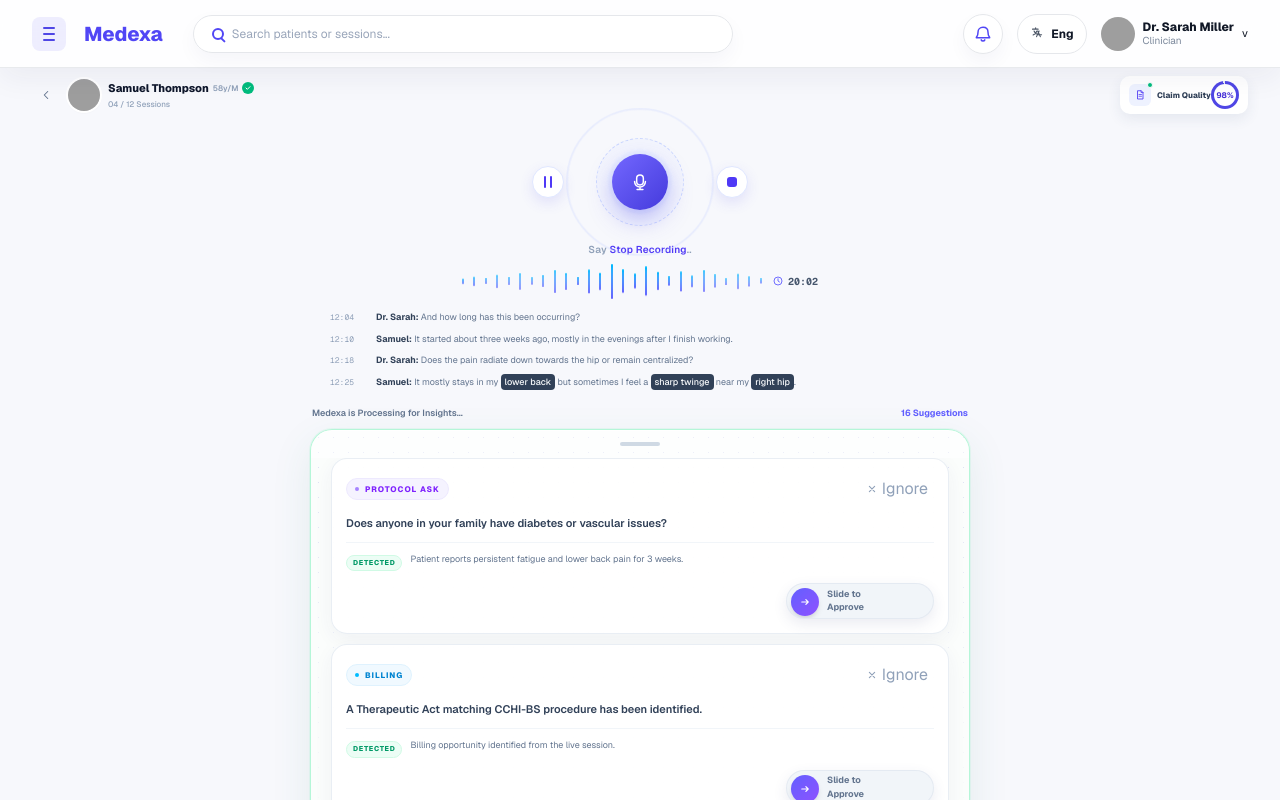
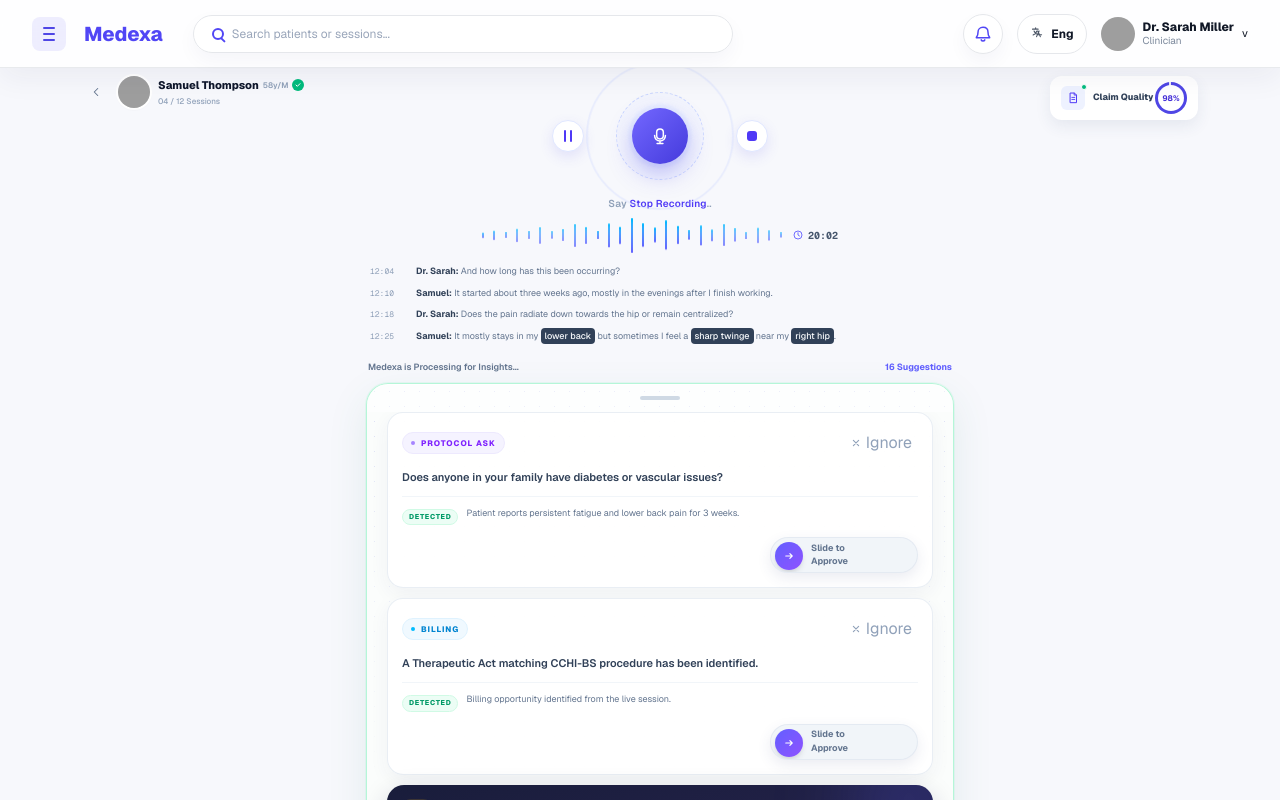
Before and after one commit to syedsaifshah786/medexa-gcc-frontend, a Next.js app: page /session in a window 1280 px wide. Shown: the top 800 px of the page. Built offline with nearby package versions, Linux system fonts and the light colour scheme; grey boxes are pictures that could not be loaded.

Commit message:
Align GCC session workspace layout

```diff
--- a/src/app/session/page.tsx
+++ b/src/app/session/page.tsx
@@ -15,8 +15,9 @@ export default function GCCSessionPage() {
   return (
     <div className="min-h-screen overflow-x-hidden bg-[radial-gradient(circle_at_50%_18%,rgba(224,231,255,0.5),transparent_34%),#f3f6fb] text-slate-900">
       <GCCHeader />
-      <section className="relative z-40 flex w-full items-center justify-between gap-3 px-4 py-2 md:px-8">
-        <div className="flex min-w-0 items-center gap-2">
+      <main className="mx-auto w-full max-w-[1180px] px-4 pb-12 pt-2 sm:px-6 md:px-8">
+        <div className="grid grid-cols-1 items-start gap-3 sm:grid-cols-[minmax(0,1fr)_auto] xl:grid-cols-[260px_minmax(520px,640px)_220px] xl:gap-6">
+          <section className="row-start-1 flex min-w-0 items-center gap-2 sm:col-start-1 xl:col-start-1">
             <button type="button" aria-label="Go back" onClick={() => history.back()} className="grid size-7 shrink-0 place-items-center rounded-full text-slate-500 transition hover:bg-white/70 hover:text-indigo-600">
               <svg viewBox="0 0 24 24" className="size-3.5" aria-hidden="true"><path d="m15 6-6 6 6 6" fill="none" stroke="currentColor" strokeLinecap="round" strokeLinejoin="round" strokeWidth="1.8" /></svg>
             </button>
@@ -37,12 +38,9 @@ export default function GCCSessionPage() {
               </div>
               <p className="mt-0.5 text-[8px] font-medium text-slate-400">{gccSession.patient.sessionProgress}</p>
             </div>
-        </div>
-
-        <GCCClaimQualityDropdown compactScore={gccSession.claimQuality} />
           </section>
 
-      <main className="mx-auto w-full max-w-[800px] px-4 pb-12 md:px-6">
+          <div className="col-start-1 row-start-3 w-full max-w-[640px] justify-self-center sm:col-span-2 sm:row-start-2 xl:col-span-1 xl:col-start-2 xl:row-start-1 xl:max-w-none">
             <div className="space-y-4">
               <GCCSessionHero timer={gccSession.recordingTime} transcript={[...gccSession.transcript]} />
               <GCCInsightsSheet
@@ -52,6 +50,12 @@ export default function GCCSessionPage() {
                 onClaimFocus={() => setClaimFocused((value) => !value)}
               />
             </div>
+          </div>
+
+          <aside className="col-start-1 row-start-2 justify-self-end sm:col-start-2 sm:row-start-1 xl:col-start-3 xl:justify-self-end">
+            <GCCClaimQualityDropdown compactScore={gccSession.claimQuality} />
+          </aside>
+        </div>
       </main>
     </div>
   );
--- a/src/components/gcc/GCCClaimQualityDropdown.tsx
+++ b/src/components/gcc/GCCClaimQualityDropdown.tsx
@@ -47,20 +47,20 @@ export default function GCCClaimQualityDropdown({ compactScore }: GCCClaimQualit
         aria-expanded={open}
         aria-haspopup="dialog"
         aria-controls="gcc-claim-quality-panel"
-        className="flex h-[38px] w-32 items-center gap-1.5 rounded-[10px] border border-white/90 bg-white px-2 text-left shadow-[0_5px_14px_rgba(48,61,115,0.09)] transition hover:border-indigo-100 hover:shadow-md"
+        className="flex h-11 w-[148px] items-center gap-2 rounded-xl border border-white/90 bg-white px-2.5 text-left shadow-[0_6px_16px_rgba(48,61,115,0.09)] transition hover:border-indigo-100 hover:shadow-md"
       >
-        <span className="relative grid size-[22px] shrink-0 place-items-center rounded-md bg-indigo-50 text-indigo-600">
-          <svg viewBox="0 0 24 24" className="size-3" aria-hidden="true">
+        <span className="relative grid size-6 shrink-0 place-items-center rounded-md bg-indigo-50 text-indigo-600">
+          <svg viewBox="0 0 24 24" className="size-3.5" aria-hidden="true">
             <path d="M7 3.5h7.5L18 7v13H7Z" fill="none" stroke="currentColor" strokeLinejoin="round" strokeWidth="1.7" />
             <path d="M14 3.5V7h4M10 11h5M10 14.5h5" fill="none" stroke="currentColor" strokeLinecap="round" strokeWidth="1.5" />
           </svg>
           <i className="absolute -right-0.5 -top-0.5 size-1.5 rounded-full border border-white bg-emerald-500" />
         </span>
         <span className="min-w-0 flex-1">
-          <strong className="block whitespace-nowrap text-[8px] font-extrabold text-slate-700">Claim Quality</strong>
+          <strong className="block whitespace-nowrap text-[9px] font-extrabold text-slate-700">Claim Quality</strong>
         </span>
         <span
-          className="relative grid size-7 shrink-0 place-items-center rounded-full"
+          className="relative grid size-8 shrink-0 place-items-center rounded-full"
           style={{ background: `conic-gradient(#4f46e5 0 ${compactScore}%, #e9eaf7 ${compactScore}% 100%)` }}
         >
           <i className="absolute inset-[3px] rounded-full bg-white" />
--- a/src/components/gcc/GCCInsightsSheet.tsx
+++ b/src/components/gcc/GCCInsightsSheet.tsx
@@ -17,7 +17,7 @@ export default function GCCInsightsSheet({ count, suggestions, claimFocused, onC
     : [suggestions[0].id, suggestions[1].id, "claim", suggestions[2].id];
 
   return (
-    <section aria-labelledby="insights-title" className="relative mx-auto w-full max-w-[660px]">
+    <section aria-labelledby="insights-title" className="relative w-full">
       <div className="mb-2 flex items-center justify-between px-0.5">
         <div className="flex min-w-0 items-center">
           <h2 id="insights-title" className="truncate text-[9px] font-semibold text-slate-500">Medexa is Processing for Insights...</h2>
@@ -31,7 +31,7 @@ export default function GCCInsightsSheet({ count, suggestions, claimFocused, onC
           <span className="h-1 w-10 rounded-full bg-slate-300/90" />
         </div>
         <div className="gcc-insights-scroll relative h-[500px] overflow-y-auto overscroll-contain px-3 pb-4 sm:px-5">
-          <div className="mx-auto grid w-full max-w-[620px] gap-2.5">
+          <div className="grid w-full gap-2.5">
             {ordered.map((id) =>
               id === "claim" ? (
                 <GCCClaimReadinessCard key={id} focused={claimFocused} onFocus={onClaimFocus} />
--- a/src/components/gcc/GCCSessionHero.tsx
+++ b/src/components/gcc/GCCSessionHero.tsx
@@ -11,7 +11,7 @@ export default function GCCSessionHero({ timer, transcript }: { timer: string; t
   const [stopped, setStopped] = useState(false);
 
   return (
-    <section className="relative mx-auto w-full max-w-[720px] px-1 pb-0.5 pt-1">
+    <section className="relative w-full px-1 pb-0.5 pt-1">
       <div className="mx-auto flex items-center justify-center gap-5">
         <button
           type="button"
--- a/src/components/gcc/GCCTranscript.tsx
+++ b/src/components/gcc/GCCTranscript.tsx
@@ -23,7 +23,7 @@ function HighlightedText({ content, highlight }: Pick<TranscriptLine, "content"
 
 export default function GCCTranscript({ lines }: { lines: TranscriptLine[] }) {
   return (
-    <div aria-label="Live conversation transcript" className="mx-auto mt-3 w-full max-w-[620px] space-y-2 text-left">
+    <div aria-label="Live conversation transcript" className="mt-3 w-full space-y-2 text-left">
       {lines.map((line) => (
         <div key={`${line.time}-${line.speaker}`} className="grid grid-cols-[40px_minmax(0,1fr)] items-baseline gap-1.5">
           <time className="font-mono text-[8px] text-slate-400">{line.time}</time>
```
Lines whose indentation alone changed are shown as unchanged.
